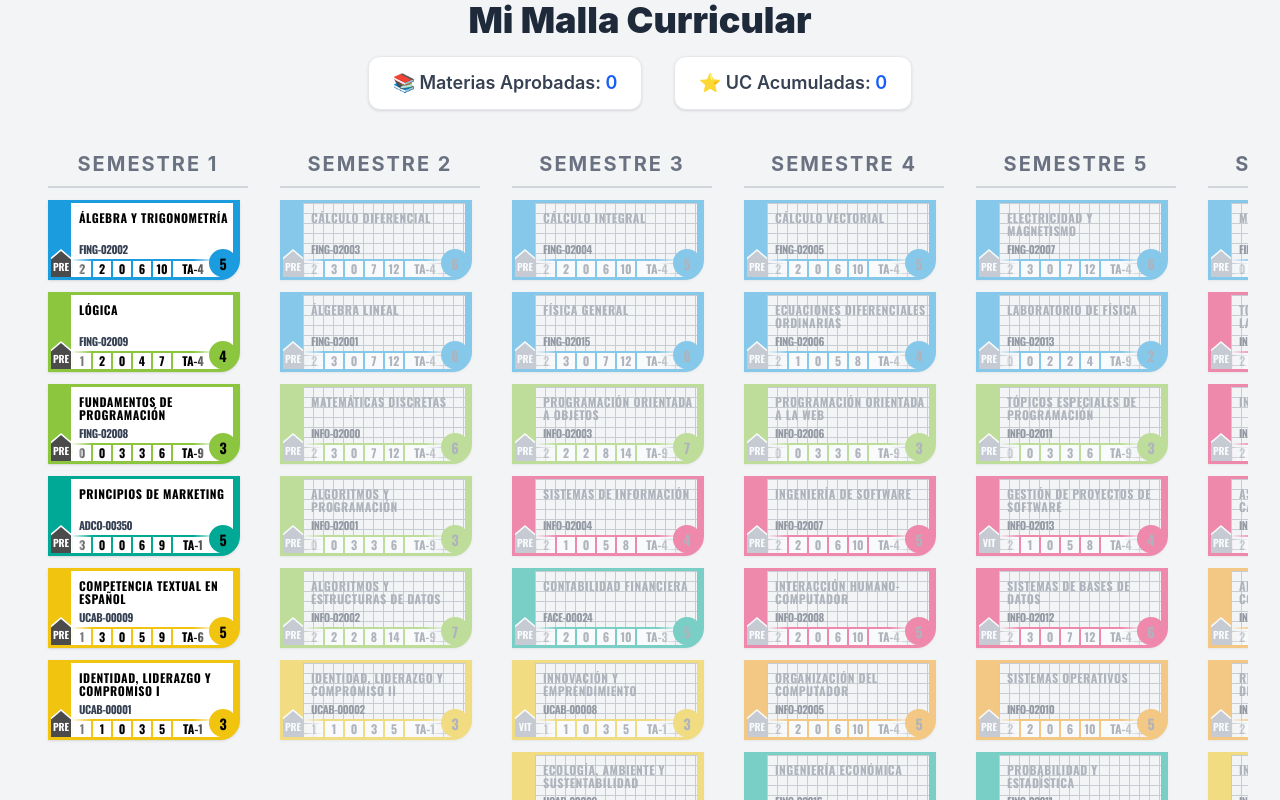
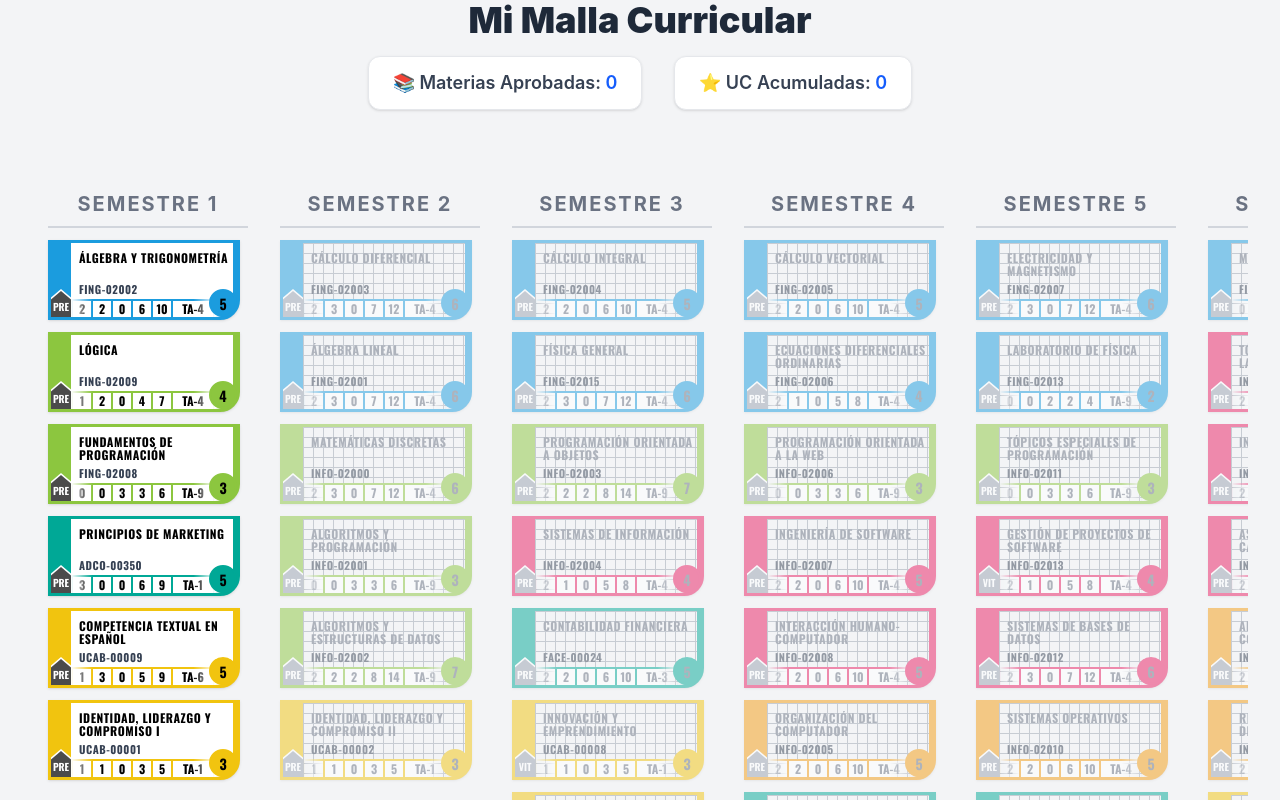
Before and after one commit to earmasag/malla-curricular, a React (Vite) app: page / in a window 1280 px wide. Built offline with nearby package versions, Linux system fonts and the light colour scheme.

Commit message:
add: flechas con hover

```diff
--- /dev/null
+++ b/src/components/MallaConnections/MallaConnections.tsx
@@ -0,0 +1,36 @@
+import Xarrow from 'react-xarrows';
+import type { ProgresoMalla } from '../../types/materia';
+import { MallaCurricularGraph } from '../../core/MallaCurricularGraph';
+import { useMallaConnections } from '../../hooks/useMallaConnections';
+
+interface MallaConnectionsProps {
+    grafo: MallaCurricularGraph;
+    progreso: ProgresoMalla;
+    hoveredMateria: string | null;
+}
+
+export default function MallaConnections({ grafo, progreso, hoveredMateria }: MallaConnectionsProps) {
+    // Delegamos la lógica compleja de cálculo de arcos al nuevo hook
+    const arrowsToRender = useMallaConnections(grafo, progreso, hoveredMateria);
+
+    return (
+        <div className="absolute top-0 left-0 w-full h-full pointer-events-none z-0">
+            {arrowsToRender.map((arrowProps) => (
+                <Xarrow
+                    key={`${arrowProps.start}-${arrowProps.end}`}
+                    start={arrowProps.start}
+                    end={arrowProps.end}
+                    path="grid"
+                    startAnchor="right"
+                    endAnchor="left"
+                    color={arrowProps.color}
+                    strokeWidth={2}
+                    dashness={arrowProps.dashness}
+                    showHead={true}
+                    headSize={4}
+                    passProps={arrowProps.passProps}
+                />
+            ))}
+        </div>
+    );
+}
--- a/src/components/MateriaCard/MateriaCard.tsx
+++ b/src/components/MateriaCard/MateriaCard.tsx
@@ -11,9 +11,12 @@ const areasColorMap: Record<string, string> = areasColorData.reduce((acc, curr)
 export interface MateriaCardProps {
     materia: MateriaNode;
     onClick?: () => void;
+    onMouseEnter?: () => void;
+    onMouseLeave?: () => void;
+    isHovered?: boolean;
 }
 
-export default function MateriaCard({ materia, onClick }: MateriaCardProps) {
+export default function MateriaCard({ materia, onClick, onMouseEnter, onMouseLeave, isHovered }: MateriaCardProps) {
     const {
         nombre,
         codigoMateria,
@@ -52,8 +55,11 @@ export default function MateriaCard({ materia, onClick }: MateriaCardProps) {
 
     return (
         <div
+            id={codigoMateria}
             onClick={onClick}
-            className={`relative w-48 h-20 rounded-br-[20px] shadow-sm border-[3px] ${opacityClass} transition-all duration-300 ${onClick ? 'cursor-pointer hover:scale-105 active:scale-95' : ''}`}
+            onMouseEnter={onMouseEnter}
+            onMouseLeave={onMouseLeave}
+            className={`relative w-48 h-20 rounded-br-[20px] shadow-sm border-[3px] ${opacityClass} transition-all duration-300 ${onClick ? 'cursor-pointer hover:scale-105 active:scale-95' : ''} ${isHovered ? 'ring-4 ring-offset-2 ring-blue-400 z-50' : 'z-10'}`}
             style={{ backgroundColor: currentHexColor, borderColor: currentHexColor }}
         >
 
@@ -70,7 +76,7 @@ export default function MateriaCard({ materia, onClick }: MateriaCardProps) {
                 </p>
                 <p
                     className={`absolute bottom-5 left-2 right-0 text-left text-gray-700 font-bold text-[11px] uppercase`}
-                    style={{ fontFamily: "'Oswald', sans-serif", letterSpacing: "-0.5px" }}
+                    style={{ fontFamily: "'Oswald', sans-serif", letterSpacing: "0.5px" }}
                 >
                     {codigoMateria}
                 </p>
--- a/src/components/SemestreColumn/SemestreColumn.tsx
+++ b/src/components/SemestreColumn/SemestreColumn.tsx
@@ -6,13 +6,17 @@ interface SemestreColumnProps {
     materiasDelSemestre: MateriaNode[];
     progreso: ProgresoMalla;
     onSelectMateria: (codigoMateria: string) => void;
+    onHoverMateria: (codigoMateria: string | null) => void;
+    hoveredMateria: string | null;
 }
 
 export const SemestreColumn = ({
     numeroSemestre,
     materiasDelSemestre,
     progreso,
-    onSelectMateria
+    onSelectMateria,
+    onHoverMateria,
+    hoveredMateria
 }: SemestreColumnProps) => {
     return (
         <div className="flex flex-col gap-3 min-w-[200px]">
@@ -32,6 +36,9 @@ export const SemestreColumn = ({
                         key={materiaInmutable.codigoMateria}
                         materia={materiaPaPintar}
                         onClick={() => onSelectMateria(materiaInmutable.codigoMateria)}
+                        onMouseEnter={() => onHoverMateria(materiaInmutable.codigoMateria)}
+                        onMouseLeave={() => onHoverMateria(null)}
+                        isHovered={hoveredMateria === materiaInmutable.codigoMateria}
                     />
                 );
             })}
--- /dev/null
+++ b/src/hooks/useMallaConnections.ts
@@ -0,0 +1,70 @@
+import { useMemo } from 'react';
+import { MallaCurricularGraph } from '../core/MallaCurricularGraph';
+import type { ProgresoMalla } from '../types/materia';
+import type { MateriaNode } from '../types/materia';
+
+export interface ArrowConfig {
+    start: string;
+    end: string;
+    color: string;
+    dashness: boolean;
+    passProps: { opacity: number };
+}
+
+export const useMallaConnections = (
+    grafo: MallaCurricularGraph,
+    progreso: ProgresoMalla,
+    hoveredMateria: string | null
+) => {
+
+    // Memoizamos el cálculo de las flechas para que solo cambie si cambia el grafo o el progreso
+    const connections = useMemo(() => {
+        const arrows: ArrowConfig[] = [];
+        const nodos = grafo.getAllNodes();
+
+        nodos.forEach((materia: MateriaNode) => {
+            const codigoDestino = materia.codigoMateria;
+            const estadoDestino = progreso[codigoDestino];
+
+            // Obtenemos los códigos de los pre-requisitos de ESTA materia
+            const preRequisitos = grafo.getMateriasRequeridas(codigoDestino);
+
+            preRequisitos.forEach((codigoOrigen: string) => {
+                const estadoOrigen = progreso[codigoOrigen];
+
+                // Determinamos el color y estilo visual de la flecha basándonos en el estado
+                let color = "#cbd5e1"; // slate-300 por defecto para materias futuras/bloqueadas
+                let dashness = true; // punteadas para rutas lejanas
+                let opacity = 0.5; // Medio transparentes para no molestar
+
+                if (estadoOrigen === "aprobada" && estadoDestino === "disponible") {
+                    // Ruta que acabamos de abrir (origen listo, destino listo)
+                    color = "#3b82f6"; // Azul brillante
+                    dashness = false;
+                    opacity = 1;
+                } else if (estadoOrigen === "aprobada" && estadoDestino === "aprobada") {
+                    // Ruta del pasado (ya la cruzamos)
+                    color = "#22c55e"; // Verde éxito
+                    dashness = false;
+                    opacity = 0.3; // Casi transparentes para no hacer ruido
+                }
+
+                // Solo dibujar si la materia actual o su destino es la que estamos haciendo hover
+                // Para no saturar, mostramos TODAS las prelaciones y subsecuentes de la materia bajo el mouse.
+                if (hoveredMateria !== null && (hoveredMateria === codigoDestino || hoveredMateria === codigoOrigen)) {
+                    arrows.push({
+                        start: codigoOrigen,
+                        end: codigoDestino,
+                        color,
+                        dashness,
+                        passProps: { opacity: opacity + 0.3 } // Unimos la opacidad para que resalte más en hover
+                    });
+                }
+            });
+        });
+
+        return arrows;
+    }, [grafo, progreso, hoveredMateria]); // Recalcular solo cuando cambian estas variables
+
+    return connections;
+};
--- a/src/pages/MallaPage.tsx
+++ b/src/pages/MallaPage.tsx
@@ -3,7 +3,8 @@ import { useMallaCurricular } from '../hooks/useMallaCurricular';
 import { MallaCurricularBuilder } from '../core/MallaCurricularBuilder';
 import type { MateriaJSON } from '../types/materia';
 import { SemestreColumn } from '../components/SemestreColumn/SemestreColumn';
-
+import MallaConnections from '../components/MallaConnections/MallaConnections';
+import React from 'react';
 const builder = new MallaCurricularBuilder();
 const materiaData = planEstudioJSON as unknown as MateriaJSON[];
 const malla = builder.build(materiaData);
@@ -12,6 +13,7 @@ console.log(malla.getAllNodes());
 
 export const MallaPage = () => {
     const { progreso, cantidadAprobadas, ucAcumuladas, toggleAprobacion } = useMallaCurricular(malla);
+    const [hoveredMateria, setHoveredMateria] = React.useState<string | null>(null);
 
     // 1. Array de los números de semestre [1, 2, 3...]
     const totalSemestres = malla.getTotalSemestres();
@@ -37,7 +39,10 @@ export const MallaPage = () => {
                     </header>
 
                     {/* Grilla Horizontal con Scroll que agrupa Columnas Verticales */}
-                    <div className="flex flex-row overflow-x-auto gap-8 px-4 items-start max-w-[95vw] mx-auto pb-4">
+                    <div className="relative flex flex-row overflow-x-auto gap-8 px-4 items-start max-w-[95vw] mx-auto pb-4 pt-10">
+
+                        {/* Flechas de Prerrequisitos dibujadas por debajo de las materias */}
+                        <MallaConnections grafo={malla} progreso={progreso} hoveredMateria={hoveredMateria} />
 
                         {semestresArray.map((numeroSemestre) => {
                             // Le pedimos al Grafo solo las materias de esta columna
@@ -50,6 +55,8 @@ export const MallaPage = () => {
                                     materiasDelSemestre={materiasDelSemestre}
                                     progreso={progreso}
                                     onSelectMateria={toggleAprobacion}
+                                    onHoverMateria={setHoveredMateria}
+                                    hoveredMateria={hoveredMateria}
                                 />
                             );
                         })}
```
Also changed, not shown: package.json (+15 -13 lines), 1 other file (tests, documents, lock files or other folders).
